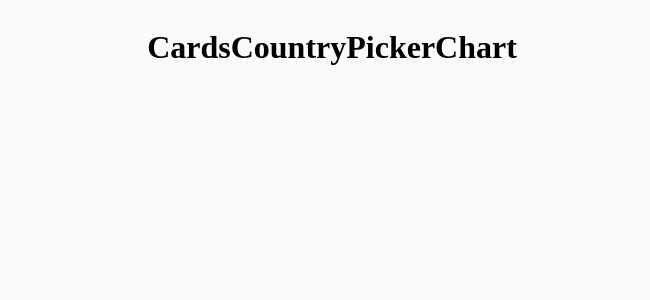
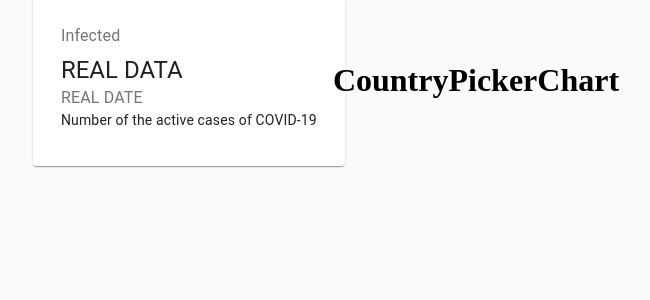
Before and after one commit to Elisa0045/covid_19_statistics, a React (Create React App) app: page / in a window 1280 px wide. Shown: the top 300 px of the page, without its empty margins (308-958 px from the left). Built offline with nearby package versions, Linux system fonts and the light colour scheme; no server answers.

Commit message:
create the card infected, add the material UI,

```diff
--- a/package.json
+++ b/package.json
@@ -3,6 +3,7 @@
   "version": "0.1.0",
   "private": true,
   "dependencies": {
+    "@material-ui/core": "^4.11.0",
     "@testing-library/jest-dom": "^4.2.4",
     "@testing-library/react": "^9.5.0",
     "@testing-library/user-event": "^7.2.1",
--- a/src/App.js
+++ b/src/App.js
@@ -13,9 +13,10 @@
   }
 
   render() {
+    const { data } = this.state;
     return (
       <div className={styles.container}>
-        <Cards />
+        <Cards data={data}/>
         <CountryPicker />
         <Chart />
       </div>
--- a/src/api/index.js
+++ b/src/api/index.js
@@ -10,5 +10,4 @@
 
     return { confirmed, recovered, deaths, lastUpdate };
   } catch (error) {}
-};
-//setup api
+}
--- a/src/components/Cards/Cards.jsx
+++ b/src/components/Cards/Cards.jsx
@@ -1,8 +1,28 @@
 import React from "react";
-const Cards = () => {
+import { Card, CardContent, Typography, Grid } from "@material-ui/core";
+
+import styles from './Cards.module.css';
+
+const Cards = (props) => {
+  console.log(props);
+
   return (
-  <h1>Cards</h1>
-  )
-
-}
+    <div className={styles.container}>
+      <Grid container spacing={3} justify="center">
+        <Grid item component={Card}>
+          <CardContent>
+            <Typography color="textSecondary" gutterBottom>
+              Infected
+            </Typography>
+            <Typography variant="h5">REAL DATA</Typography>
+            <Typography color="textSecondary">REAL DATE </Typography>
+            <Typography variant="body2">
+              Number of the active cases of COVID-19
+            </Typography>
+          </CardContent>
+        </Grid>
+      </Grid>
+    </div>
+  );
+};
 export default Cards;
```
Also changed, not shown: 1 other file (tests, documents, lock files or other folders).
